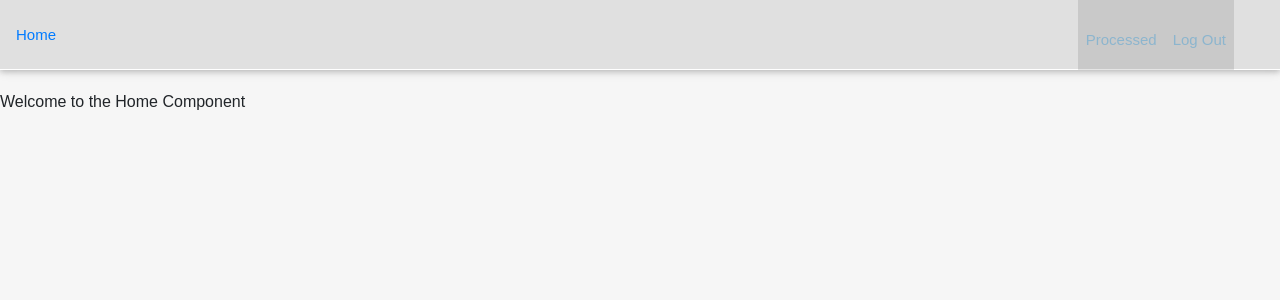
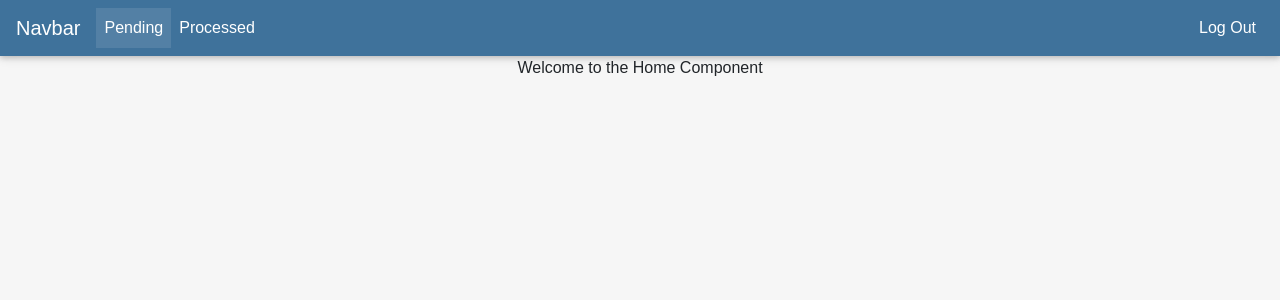
Before and after one commit to 1808-java-blake/project-1-avicuna, a React (Create React App) app in the folder ers-app/: page /home in a window 1280 px wide. Shown: the top 300 px of the page. Built offline with nearby package versions, Linux system fonts and the light colour scheme.

Commit message:
- Replaced old navbar with a material design navbar

```diff
--- a/ers-app/src/App.css
+++ b/ers-app/src/App.css
@@ -30,17 +30,15 @@ a
 
 #home-container {
   display: flex;
-  flex-direction: column;
-  width: 100%;
+  justify-content: center;
   align-items: center;
 }
 
 #sign-in-header {
     margin-top: 100px;
     display: flex;
-    flex-direction: column;
-    width: 100%;
-    align-items: center
+    justify-content: center;
+    align-items: center;
 }
 
 #sign-in-container {
@@ -62,47 +60,47 @@ a
   margin-right: 2em;
 }
 
-.margin-nav {
-    margin-right: 2em
-}
+/*.margin-nav {*/
+    /*margin-right: 2em*/
+/*}*/
 
 
-.navbar-light .navbar-nav .nav-link:focus, .navbar-light .navbar-nav .nav-link:hover {
-    /*color: rgba(0,0,0,.7);*/
-    color: darkgrey !important;
-}
+/*.navbar-light .navbar-nav .nav-link:focus, .navbar-light .navbar-nav .nav-link:hover {*/
+    /*!*color: rgba(0,0,0,.7);*!*/
+    /*color: darkgrey !important;*/
+/*}*/
 
-.navbar-expand-md .navbar-nav .nav-link {
-    padding-right: .75rem !important;
-    padding-left: .75rem !important;
-}
+/*.navbar-expand-md .navbar-nav .nav-link {*/
+    /*padding-right: .75rem !important;*/
+    /*padding-left: .75rem !important;*/
+/*}*/
 
-.navbar li a, .navbar {
-    color: #8cb5ce !important;
-    padding: 0 15px;
-    height: 70px;
-    line-height: 80px;
-}
+/*.navbar li a, .navbar {*/
+    /*color: #8cb5ce !important;*/
+    /*padding: 0 15px;*/
+    /*height: 70px;*/
+    /*line-height: 80px;*/
+/*}*/
 
-.bg-light {
-    background-color: #ffffff !important;
-}
+/*.bg-light {*/
+    /*background-color: #ffffff !important;*/
+/*}*/
 
-nav {
-    min-height: 60px;
-    z-index: 9999;
-    border-bottom: 1px solid #ffffff !important;
-    margin-bottom: 20px;
-    -webkit-box-shadow: 1px -12px 28px -1px rgba(0, 0, 0, 0.87);
-    -moz-box-shadow: 1px -12px 28px -1px rgba(0, 0, 0, 0.87);
-    box-shadow: 1px -12px 28px -1px rgba(0, 0, 0, 0.87);
-    font-size: 15px !important;
-    font-family: Montserrat, sans-serif;
-}
+/*nav {*/
+    /*min-height: 60px;*/
+    /*z-index: 9999;*/
+    /*border-bottom: 1px solid #ffffff !important;*/
+    /*margin-bottom: 20px;*/
+    /*-webkit-box-shadow: 1px -12px 28px -1px rgba(0, 0, 0, 0.87);*/
+    /*-moz-box-shadow: 1px -12px 28px -1px rgba(0, 0, 0, 0.87);*/
+    /*box-shadow: 1px -12px 28px -1px rgba(0, 0, 0, 0.87);*/
+    /*font-size: 15px !important;*/
+    /*font-family: Montserrat, sans-serif;*/
+/*}*/
 
-#examples-dropdown {
-  cursor: pointer;
-}
+/*#examples-dropdown {*/
+  /*cursor: pointer;*/
+/*}*/
 
 /*****************************
   Clicker
--- a/ers-app/src/components/employee-nav/employee-nav.component.tsx
+++ b/ers-app/src/components/employee-nav/employee-nav.component.tsx
@@ -1,27 +1,44 @@
 import * as React from 'react';
-import { Link } from 'react-router-dom';
+import { Navbar, NavbarBrand, NavbarNav, NavbarToggler, Collapse, NavItem, NavLink } from 'mdbreact';
 
-export const EmployeeNav: React.StatelessComponent<any> = () => {
-    return (
-        <div>
-            <nav className="navbar navbar-toggleable-md navbar-expand-lg navbar-light bg-light display-front nav-pad">
-                <div className="navbar-header c-pointer shift-left">
-                    <Link to="/home" className="unset-anchor">Home</Link>
-                </div>
-                <button className="navbar-toggler" type="button" data-toggle="collapse" data-target="#navbarsExample04" aria-controls="navbarsExample04" aria-expanded="false" aria-label="Toggle navigation">
-                    <span className="navbar-toggler-icon"></span>
-                </button>
-                <div className="collapse navbar-collapse" id="navbarsExample04">
-                    <ul className="navbar-nav ml-auto margin-nav">
-                        <li className="nav-item active">
-                            <Link to="/second" className="unset-anchor nav-link">Processed</Link>
-                        </li>
-                        <li className="nav-item active">
-                            <Link to="/sign-in" className="unset-anchor nav-link">Log Out</Link>
-                        </li>
-                    </ul>
-                </div>
-            </nav>
-        </div >
-    );
+export class EmployeeNav extends React.Component<any, any> {
+    constructor(props: any) {
+        super(props);
+        this.state = {
+            collapse: false,
+            isWideEnough: false,
+        };
+        this.onClick = this.onClick.bind(this);
+    }
+
+    public onClick(){
+        this.setState({
+            collapse: !this.state.collapse,
+        });
+    }
+    public render() {
+        return (
+                <Navbar dark color="unique-color" expand="md" scrolling>
+                    <NavbarBrand >
+                        <strong>Navbar</strong>
+                    </NavbarBrand>
+                    { !this.state.isWideEnough && <NavbarToggler onClick = { this.onClick } />}
+                    <Collapse isOpen = { this.state.collapse } navbar>
+                        <NavbarNav left>
+                            <NavItem active>
+                                <NavLink to="#">Pending</NavLink>
+                            </NavItem>
+                            <NavItem>
+                                <NavLink to="#">Processed</NavLink>
+                            </NavItem>
+                        </NavbarNav>
+                        <NavbarNav right>
+                            <NavItem>
+                                <NavLink to="/sign-in">Log Out</NavLink>
+                            </NavItem>
+                        </NavbarNav>
+                    </Collapse>
+                </Navbar>
+        );
+    }
 }
--- a/ers-app/src/components/home/home.component.tsx
+++ b/ers-app/src/components/home/home.component.tsx
@@ -7,7 +7,7 @@ export class HomeComponent extends React.Component {
     return (
         <div>
             <EmployeeNav/>
-            <div className="home-container">
+            <div id="home-container">
                 Welcome to the Home Component
             </div>
         </div>
```
